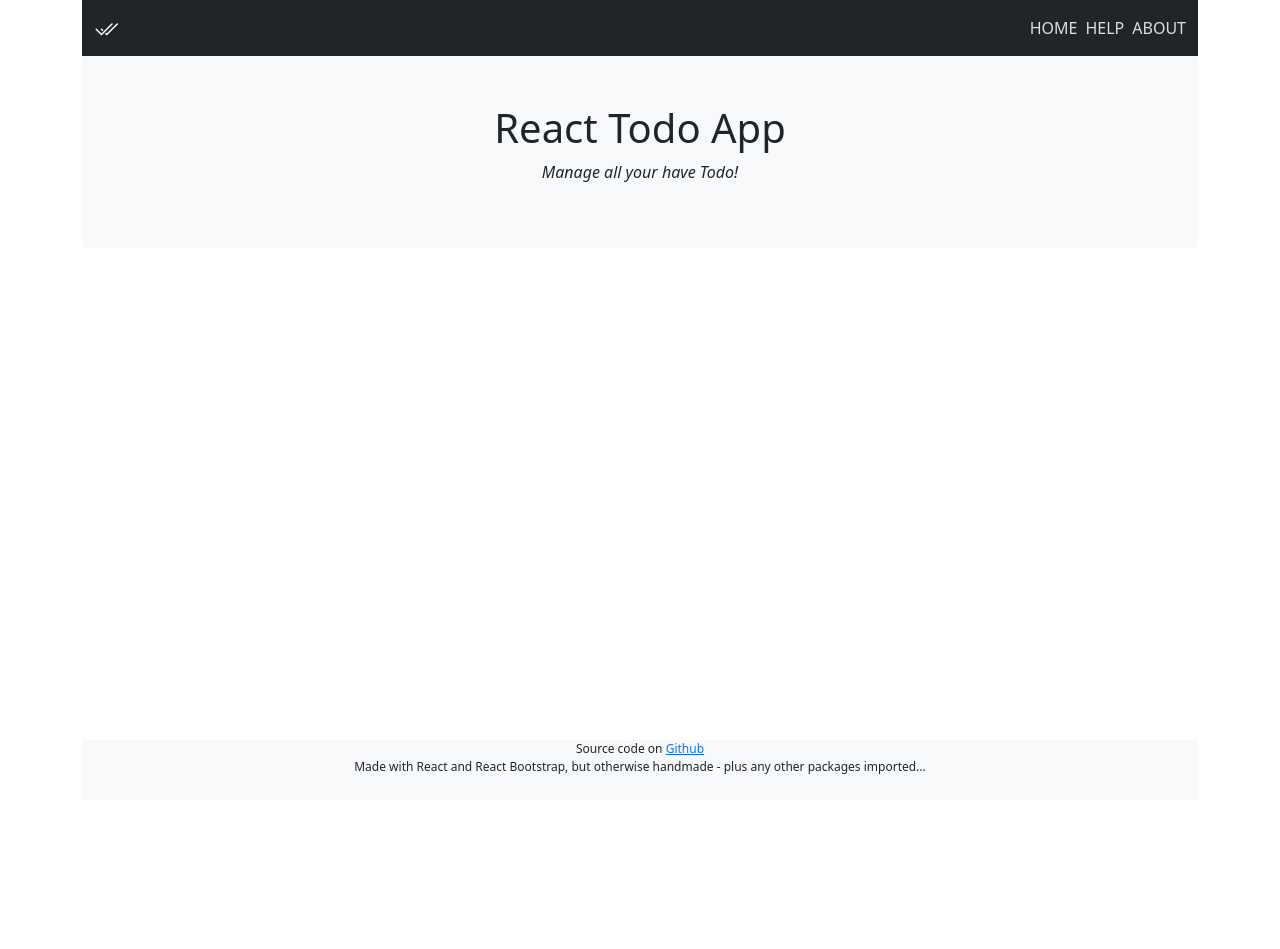
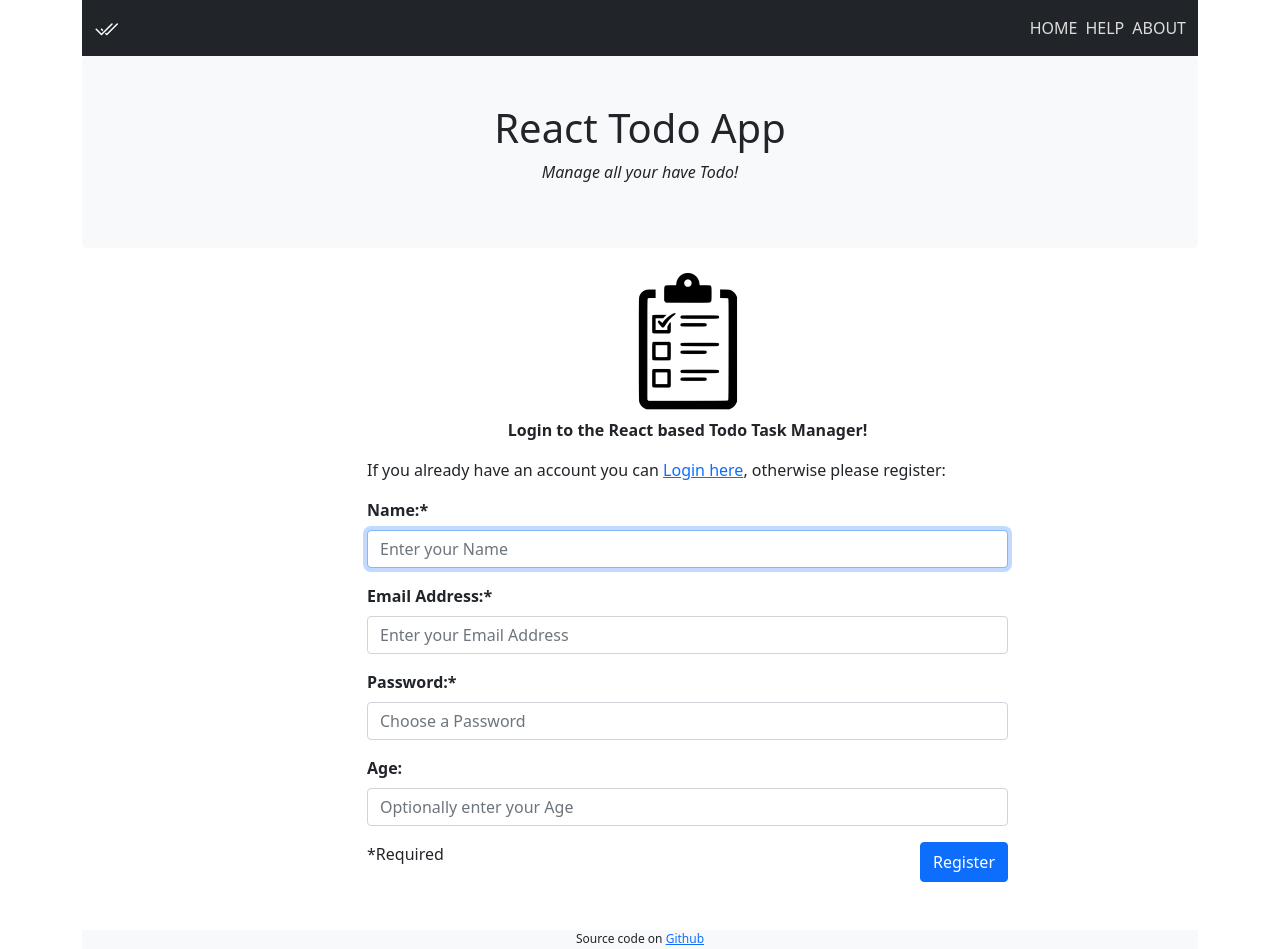
Before and after one commit to sansbacher/react-todo-app, a React (Create React App) app: page /register in a window 1280 px wide. Shown: the top 949 px of the page. Before the commit the page ends 800 px from the top, so only its background shows below. Built offline with nearby package versions, Linux system fonts and the light colour scheme.

Commit message:
Added skeletal Login and Register pages. Final before adding API

```diff
--- a/src/App.js
+++ b/src/App.js
@@ -6,6 +6,9 @@ import {Check2All} from 'react-bootstrap-icons'
 import TodoApp from './components/TodoApp'
 import AboutPage from './components/AboutPage'
 import HelpPage from './components/HelpPage'
+import LoginPage from './components/LoginPage'
+import RegisterPage from './components/RegisterPage'
+import NotFoundPage from './components/NotFoundPage'
 
 function App() {
 	return (
@@ -33,6 +36,12 @@ function App() {
 					<Route path="" element={<TodoApp />} />
 					<Route path="about" element={<AboutPage />} />
 					<Route path="help" element={<HelpPage />} />
+					<Route path="login" element={<LoginPage />} />
+					<Route path="login" element={<LoginPage />} />
+					<Route path="register" element={<RegisterPage />} />
+
+					<Route path="*" element={<NotFoundPage />} />
+
 				</Routes>
 			</Row>
 			<Container className="footer">
--- a/src/components/AboutPage.js
+++ b/src/components/AboutPage.js
@@ -1,13 +1,12 @@
 import React from 'react'
-import {Col, Image} from 'react-bootstrap'
+import {Col} from 'react-bootstrap'
+
+import Logo from './Logo'
 
 const AboutPage = () => {
 	return (
 		<Col>
-			<div className="text-center">
-				<Image className="pb-2" src="img/checklist-logo.png" alt="A checklist" />
-				<p><strong>The React based Todo Task Manager!</strong></p>
-			</div>
+			<Logo />
 			<div>
 				<p>
 					This is a recreation of the Vanilla JS Task Manager front-end written in <a href="https://reactjs.org/" target="_blank" rel="noreferrer">React</a>. It uses Create React App, and React-Bootstrap. Nothing fancy, but mainly just to test various React app components.
--- a/src/components/HelpPage.js
+++ b/src/components/HelpPage.js
@@ -1,13 +1,12 @@
 import React from 'react'
-import {Col, Image, ListGroup, ListGroupItem} from 'react-bootstrap'
+import {Col, ListGroup, ListGroupItem} from 'react-bootstrap'
+
+import Logo from './Logo'
 
 const HelpPage = () => {
 	return (
 		<Col>
-			<div className="text-center">
-				<Image className="pb-2" src="img/checklist-logo.png" alt="A checklist" />
-				<p><strong>The React based Todo Task Manager!</strong></p>
-			</div>
+			<Logo />
 			<div>
 				<p>How to use this app:</p>
 				<ListGroup numbered className="mb-2">
--- a/src/components/Instructions.js
+++ b/src/components/Instructions.js
@@ -1,12 +1,10 @@
 import React from 'react'
-import {Image} from 'react-bootstrap'
+
+import Logo from './Logo'
 
 const Instructions = () => {
 	return (
-		<div className="text-center">
-			<Image className="pb-2" src="img/checklist-logo.png" alt="A checklist" />
-			<p><strong>Enter anything you need to do, when you're done check it off!</strong></p>
-		</div>
+		<Logo message="Enter anything you need to do, when you're done check it off!" />
 	);
 }
 
--- /dev/null
+++ b/src/components/LoginPage.js
@@ -0,0 +1,80 @@
+import React, { useState } from 'react'
+import { Row, Col, Form, Button } from 'react-bootstrap'
+import { Link, useNavigate } from 'react-router-dom'
+
+import Logo from './Logo'
+
+const LoginPage = () => {
+	const navigate = useNavigate()
+	const [formData, setFormData] = useState({ email: '', password: ''})
+	const [rememberCheck, setRememberCheck] = useState(false)
+
+
+	// Single event handler for any change to all "text" input fields
+	const handleInputChange = (event) => {
+		const { name, value } = event.target			// Destructure both the name="XXX" and value from whatever triggered the event
+		setFormData({...formData, [name]: value})		// Update the current formData to include the new "name": value
+	}
+
+	const handleSubmit = (event) => {
+		event.preventDefault()
+		console.log(formData, rememberCheck);
+		navigate('/')
+
+	}
+
+	return (
+		<Col md={{ span: 7, offset: 3 }}>
+			<Row>
+				<Logo message="Login to the React based Todo Task Manager!" />
+				<p>If you don't yet have an account you can <Link to="/register">Register here</Link>, otherwise please login:</p>
+				<Form onSubmit={handleSubmit}>
+					<Row>
+						<Col>
+							<Form.Group className="mb-3">
+								<Form.Label><b>Email Address:</b></Form.Label>
+								<Form.Control
+									type="email"
+									name="email"
+									placeholder="Enter Email Address"
+									autoFocus
+									required
+									value={formData.email}
+									onChange={handleInputChange}
+								/>
+							</Form.Group>
+							<Form.Group className="mb-3">
+								<Form.Label><b>Password:</b></Form.Label>
+								<Form.Control
+									type="password"
+									name="password"
+									required
+									placeholder="Enter Password"
+									value={formData.password}
+									onChange={handleInputChange}
+								/>
+							</Form.Group>
+						</Col>
+					</Row>
+					<Row>
+						<Col>
+							<Form.Group className="mb-3">
+								<Form.Check
+									type="checkbox"
+									label="Remember Me"
+									checked={rememberCheck}
+									onChange={() => setRememberCheck(!rememberCheck)}
+								/>
+							</Form.Group>
+						</Col>
+						<Col className="d-flex justify-content-end">
+							<Button variant="primary" type="submit">Login</Button>
+						</Col>
+					</Row>
+				</Form>
+			</Row>
+		</Col>
+	);
+}
+
+export default LoginPage;
--- /dev/null
+++ b/src/components/Logo.js
@@ -0,0 +1,15 @@
+import React from 'react'
+import {Image} from 'react-bootstrap'
+
+const Logo = ({ message = 'The React based Todo Task Manager!' }) => {
+	return (
+		<>
+			<div className="text-center">
+				<Image className="pb-2" src="img/checklist-logo.png" alt="A checklist" />
+				<p><strong>{message}</strong></p>
+			</div>
+		</>
+	);
+}
+
+export default Logo;
--- /dev/null
+++ b/src/components/NotFoundPage.js
@@ -0,0 +1,21 @@
+import React from 'react'
+import { Col, Row } from 'react-bootstrap'
+import { Link } from 'react-router-dom'
+
+import Logo from './Logo'
+
+const NotFoundPage = () => {
+	return (
+		<Col md={{span: 8, offset: 2}}>
+			<Row>
+				<Logo />
+			</Row>
+			<Row className="mt-4">
+				<p>Page not found!</p>
+				<Link to="/">Go to the home page</Link>
+			</Row>
+		</Col>
+	);
+}
+
+export default NotFoundPage;
--- /dev/null
+++ b/src/components/RegisterPage.js
@@ -0,0 +1,91 @@
+import React, { useState } from 'react'
+import { Row, Col, Form, Button } from 'react-bootstrap'
+import { Link, useNavigate } from 'react-router-dom'
+
+import Logo from './Logo'
+
+const RegisterPage = () => {
+	const navigate = useNavigate()
+	const [formData, setFormData] = useState({ name: '', email: '', password: '', age: ''})
+
+	// Single event handler for any change to all "text" input fields
+	const handleInputChange = (event) => {
+		const { name, value } = event.target			// Destructure both the name="XXX" and value from whatever triggered the event
+		setFormData({...formData, [name]: value})		// Update the current formData to include the new "name": value
+	}
+
+	const handleSubmit = (event) => {
+		event.preventDefault()
+		console.log(formData);
+		navigate('/')
+	}
+
+	return (
+		<Col md={{ span: 7, offset: 3 }}>
+			<Row>
+				<Logo message="Login to the React based Todo Task Manager!" />
+				<p>If you already have an account you can <Link to="/login">Login here</Link>, otherwise please register:</p>
+				<Form onSubmit={handleSubmit}>
+					<Row>
+						<Col>
+							<Form.Group className="mb-3">
+								<Form.Label><b>Name:*</b></Form.Label>
+								<Form.Control
+									type="text"
+									name="name"
+									placeholder="Enter your Name"
+									autoFocus
+									required
+									value={formData.name}
+									onChange={handleInputChange}
+								/>
+							</Form.Group>
+							<Form.Group className="mb-3">
+								<Form.Label><b>Email Address:*</b></Form.Label>
+								<Form.Control
+									type="email"
+									name="email"
+									placeholder="Enter your Email Address"
+									required
+									value={formData.email}
+									onChange={handleInputChange}
+								/>
+							</Form.Group>
+							<Form.Group className="mb-3">
+								<Form.Label><b>Password:*</b></Form.Label>
+								<Form.Control
+									type="password"
+									name="password"
+									required
+									placeholder="Choose a Password"
+									value={formData.password}
+									onChange={handleInputChange}
+								/>
+							</Form.Group>
+							<Form.Group className="mb-3">
+								<Form.Label><b>Age:</b></Form.Label>
+								<Form.Control
+									type="number"
+									name="age"
+									placeholder="Optionally enter your Age"
+									value={formData.age}
+									onChange={handleInputChange}
+								/>
+							</Form.Group>
+						</Col>
+					</Row>
+					<Row>
+						<Col>
+							<p>*Required</p>
+						</Col>
+						<Col className="d-flex justify-content-end">
+							<Button variant="primary" type="submit">Register</Button>
+						</Col>
+					</Row>
+				</Form>
+			</Row>
+		</Col>
+	);
+}
+
+export default RegisterPage;
```
